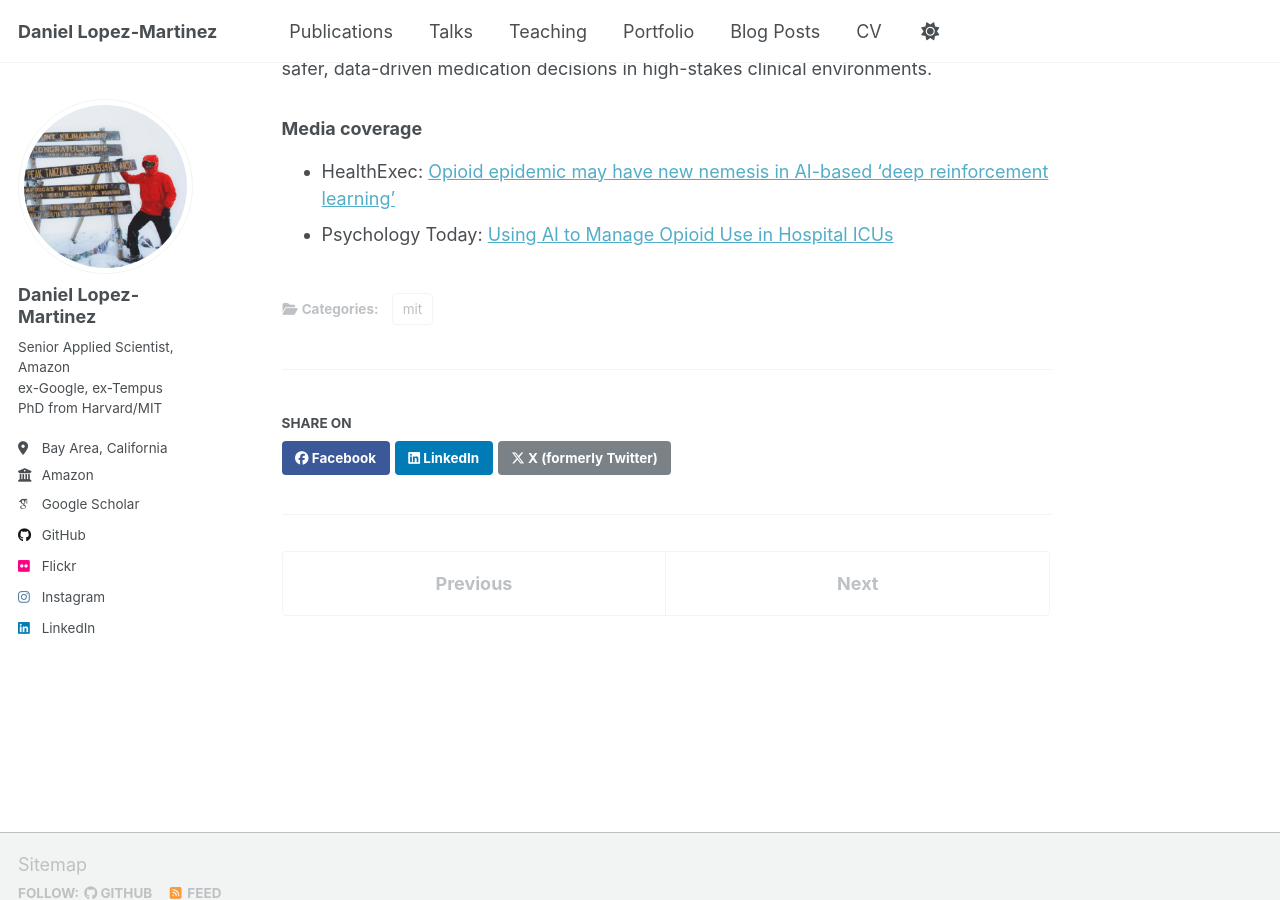
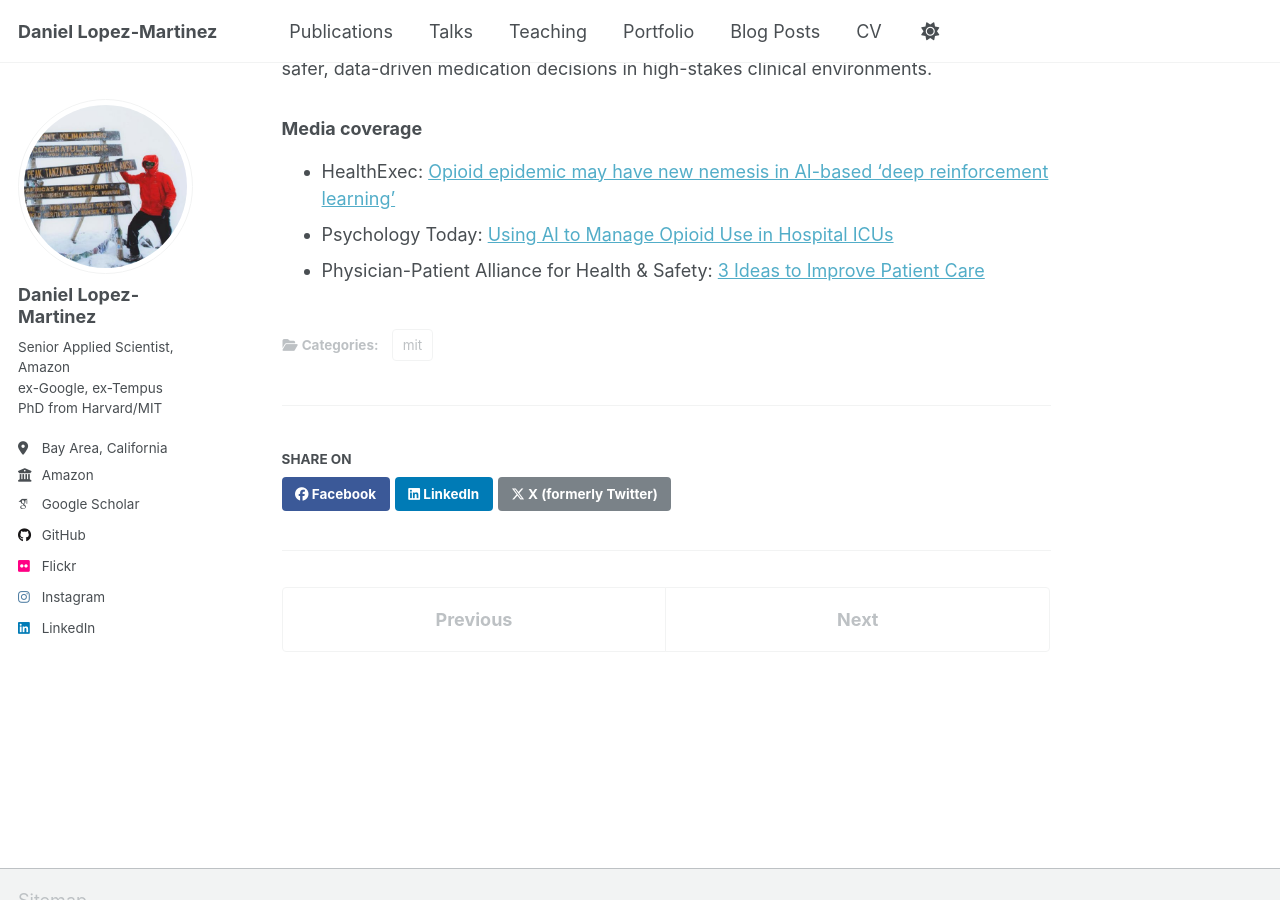
Before and after one commit to daniel-lopezmartinez/daniel-lopezmartinez.github.io, a Jekyll site: the page built from _portfolio/mit-opioid-reinforcement-learning.md, in a window 1280 px wide and 900 px high, scrolled down 552 px. Built offline with Jekyll 4.4.1, drawn with Linux system fonts in a browser that asks for light colours; some web fonts are replaced; a script that is not in the unit is left out.

Commit message:
added one more link

```diff
--- a/_portfolio/mit-opioid-reinforcement-learning.md
+++ b/_portfolio/mit-opioid-reinforcement-learning.md
@@ -17,3 +17,4 @@ This work was among the first applications of deep reinforcement learning to aut
 ### Media coverage
 - HealthExec: [Opioid epidemic may have new nemesis in AI-based ‘deep reinforcement learning'](https://healthexec.com/topics/precision-medicine/opioid-epidemic-ai-deep-reinforcement-learning)
 - Psychology Today: [Using AI to Manage Opioid Use in Hospital ICUs](https://www.psychologytoday.com/us/blog/the-future-brain/201907/using-ai-manage-opioid-use-in-hospital-icus)
+- Physician-Patient Alliance for Health & Safety: [3 Ideas to Improve Patient Care](https://ppahs.org/2019/08/3-ideas-to-improve-patient-care/)
```
